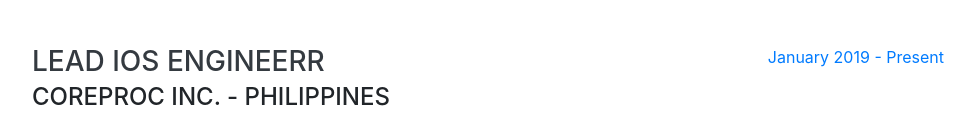
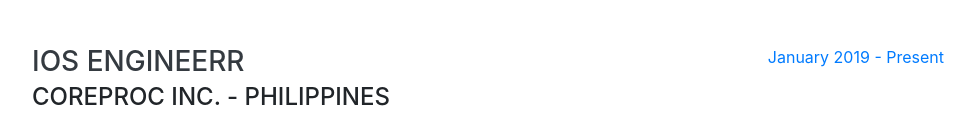
Before and after one commit to johnroque/johnroque.github.io, a website with bundled scripts: page index.html in a window 1280 px wide. Shown: the part 1088-1222 px from the top of the page, without its empty margins (288-1263 px from the left). Built offline with nearby package versions, Linux system fonts and the light colour scheme; a web font is replaced by a local one.

Commit message:
Update portfolio

```diff
--- a/index.html
+++ b/index.html
@@ -100,7 +100,7 @@
 
         <div class="resume-item d-flex flex-column flex-md-row justify-content-between mb-5">
           <div class="resume-content">
-            <h3 class="mb-0">Lead iOS Engineerr</h3>
+            <h3 class="mb-0">iOS Engineerr</h3>
             <div class="subheading mb-3">Coreproc Inc. - Philippines</div>
             <p>
               Develop application depending on client specification<br/>
```
